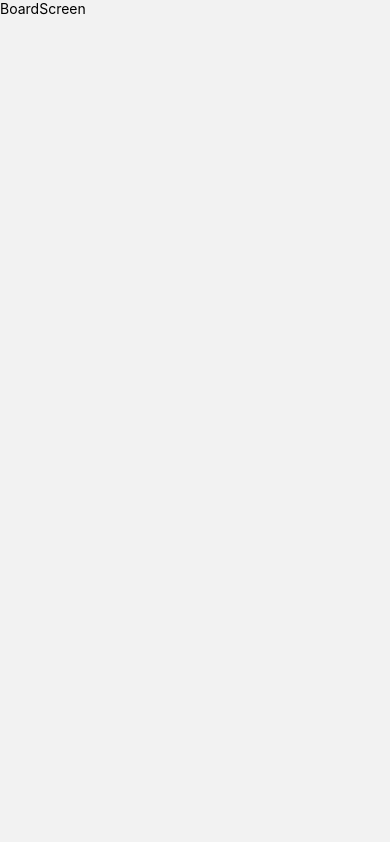
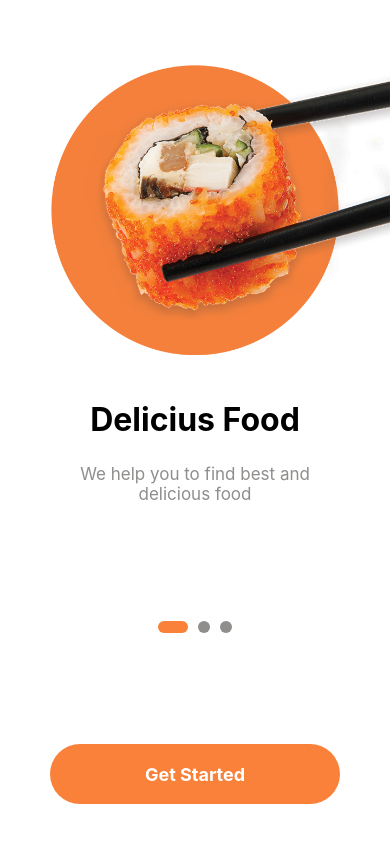
Before and after one commit to rrojasM/food-app-react-native, a React Native app: screen /BoardScreen in a window 390 px wide. Built offline with nearby package versions, Linux system fonts and the light colour scheme.

Commit message:
add tabNavigations and components

```diff
--- a/App.js
+++ b/App.js
@@ -1,6 +1,7 @@
+import 'react-native-gesture-handler';
 import React from 'react';
 import { StatusBar } from 'react-native';
-import COLORS from './src/utils/COLORS';
+import COLORS from './src/utils/colors';
 import { createStackNavigator } from '@react-navigation/stack';
 import { NavigationContainer } from '@react-navigation/native';
 import BoardScreen from './src/screens/BoardScreen';
--- /dev/null
+++ b/src/components/Button.js
@@ -0,0 +1,30 @@
+import React from 'react';
+import { View, Text, TouchableOpacity, StyleSheet } from 'react-native';
+import COLORS from '../utils/colors';
+
+const Button = ({ title, onPress = () => { } }) => {
+    return (
+        <TouchableOpacity activeOpacity={0.8} onPress={onPress}>
+            <View style={styles.btnContainer}>
+                <Text style={styles.title}>{title}</Text>
+            </View>
+        </TouchableOpacity>
+    )
+}
+
+const styles = StyleSheet.create({
+    title: {
+        color: COLORS.WHITE,
+        fontWeight: 'bold',
+        fontSize: 18
+    },
+    btnContainer: {
+        backgroundColor: COLORS.PRIMARY,
+        height: 60,
+        borderRadius: 30,
+        justifyContent: 'center',
+        alignItems: 'center'
+    }
+});
+
+export { Button };
--- a/src/navigation/BottomNavigator.js
+++ b/src/navigation/BottomNavigator.js
@@ -1,6 +1,7 @@
+import 'react-native-gesture-handler';
 import React from 'react';
 import { View } from 'react-native';
-import COLORS from '../utils/COLORS';
+import COLORS from '../utils/colors';
 import { createBottomTabNavigator } from '@react-navigation/bottom-tabs';
 import Icon from 'react-native-vector-icons/MaterialIcons';
 import HomeScreen from '../screens/HomeScreen';
@@ -11,14 +12,15 @@ const Tab = createBottomTabNavigator();
 const BottomNavigator = () => {
     return (
         <Tab.Navigator
-            tabBarOptions={{
+            screenOptions={{
                 style: {
                     height: 55,
                     borderTopWidth: 0,
                     elevation: 0
                 },
                 showLabel: false,
-                activeTintColor: COLORS.PRIMARY
+                activeTintColor: COLORS.PRIMARY,
+                headerShown: false
             }}
         >
             <Tab.Screen
--- a/src/screens/BoardScreen.js
+++ b/src/screens/BoardScreen.js
@@ -1,12 +1,58 @@
 import React from 'react';
-import { View, Text } from 'react-native';
+import { View, Text, SafeAreaView, Image, StyleSheet } from 'react-native';
+import { Button } from '../components/Button';
+import COLORS from '../utils/colors';
 
-const BoardScreen = () => {
+const BoardScreen = ({ navigation }) => {
   return (
-    <View>
-      <Text>BoardScreen</Text>
-    </View>
+    <SafeAreaView style={{ flex: 1, backgroundColor: COLORS.WHITE }}>
+      <View style={{ height: 400 }}>
+        <Image style={{ width: "100%", resizeMode: 'contain', top: -150 }} source={require('../assets/onboardImage.png')} />
+      </View>
+      <View style={styles.textContainer}>
+        <View>
+          <Text style={{ fontSize: 32, fontWeight: 'bold', textAlign: 'center' }}>Delicius Food</Text>
+          <Text style={{ marginTop: 20, textAlign: 'center', fontSize: 17, color: COLORS.GREY, padding: 5 }}>We help you to find best and delicious food</Text>
+        </View>
+        <View style={styles.indicatorContainer}>
+          <View style={styles.currentIndicator} />
+          <View style={styles.indicator} />
+          <View style={styles.indicator} />
+        </View>
+        <Button title="Get Started" onPress={() => navigation.navigate("Home")} />
+      </View>
+    </SafeAreaView>
   )
 }
 
+const styles = StyleSheet.create({
+  textContainer: {
+    flex: 1,
+    paddingHorizontal: 50,
+    justifyContent: 'space-between',
+    paddingBottom: 40,
+  },
+  indicatorContainer: {
+    height: 50,
+    flex: 1,
+    flexDirection: 'row',
+    justifyContent: 'center',
+    alignItems: 'center'
+  },
+  currentIndicator: {
+    height: 12,
+    width: 30,
+    borderRadius: 10,
+    backgroundColor: COLORS.PRIMARY,
+    marginHorizontal: 5
+  },
+  indicator: {
+    height: 12,
+    width: 12,
+    borderRadius: 6,
+    backgroundColor: COLORS.GREY,
+    marginHorizontal: 5
+  }
+});
+
 export default BoardScreen;
```
Also changed, not shown: 1 other file (tests, documents, lock files or other folders).
